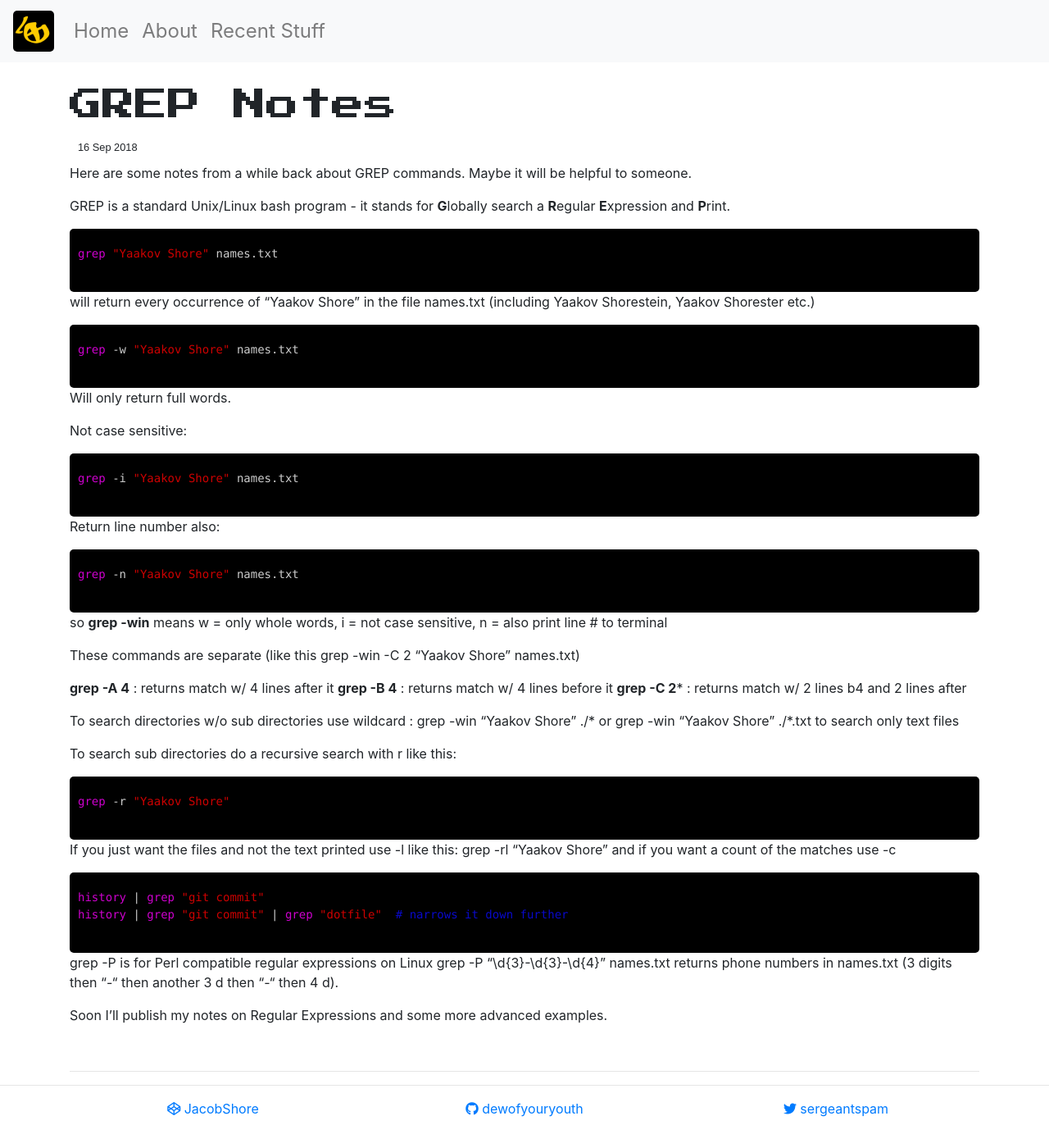
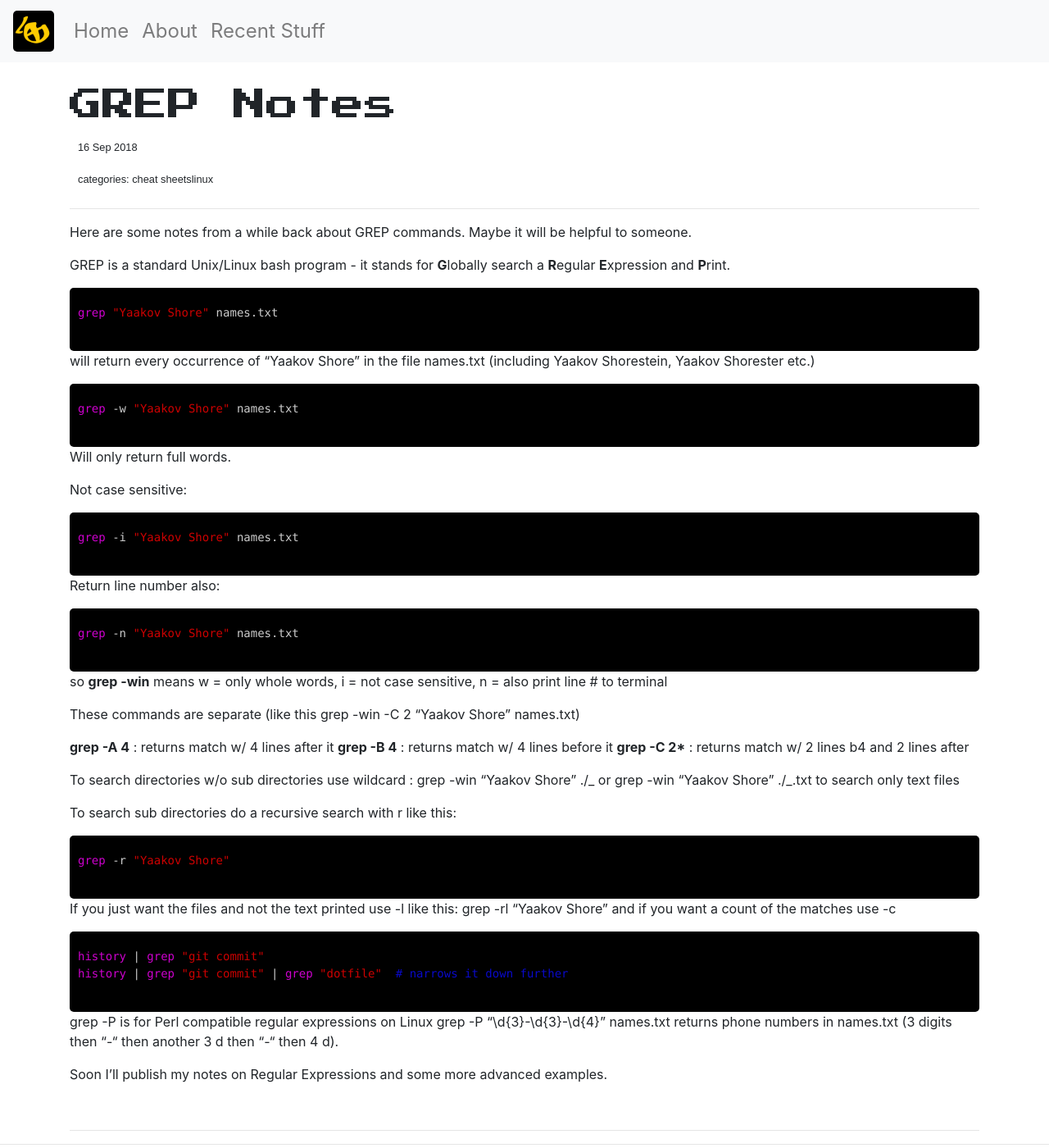
Before and after one commit to DewofyourYouth/DewofyourYouth.github.io, a Jekyll site: the page built from _posts/2018-09-16-grep-notes.md, in a window 1280 px wide and 1400 px high. Shown: the whole window at 82% size. Built offline with Jekyll 4.4.1, drawn with Linux system fonts in a browser that asks for light colours; nearby versions of some CDN libraries; some web fonts are replaced; comment, search, counter and statistics services are not loaded.

Commit message:
add categories

````diff
--- a/_posts/2018-09-16-grep-notes.md
+++ b/_posts/2018-09-16-grep-notes.md
@@ -1,8 +1,11 @@
 ---
 layout: post
-title: "GREP Notes"
+title: 'GREP Notes'
 date: 2018-09-16
 comments: true
+categories:
+  - cheat sheets
+  - linux
 ---
 
 Here are some notes from a while back about GREP commands. Maybe it will be helpful to someone.
@@ -33,16 +36,15 @@ Return line number also:
 grep -n "Yaakov Shore" names.txt
 ```
 
-so  **grep -win** means w = only whole words, i = not case sensitive, n = also print line # to terminal
+so **grep -win** means w = only whole words, i = not case sensitive, n = also print line # to terminal
 
 These commands are separate (like this grep -win -C 2 "Yaakov Shore" names.txt)
 
 **grep -A 4** : returns match w/ 4 lines after it
 **grep -B 4** : returns match w/ 4 lines before it
-**grep -C 2*** : returns match w/ 2 lines b4 and 2 lines after
+**grep -C 2\*** : returns match w/ 2 lines b4 and 2 lines after
 
-
-To search directories w/o sub directories use wildcard :  grep -win "Yaakov Shore" ./*  or  grep -win "Yaakov Shore" ./*.txt  to search only text files
+To search directories w/o sub directories use wildcard : grep -win "Yaakov Shore" ./_ or grep -win "Yaakov Shore" ./_.txt to search only text files
 
 To search sub directories do a recursive search with r like this:
 
@@ -50,14 +52,13 @@ To search sub directories do a recursive search with r like this:
 grep -r "Yaakov Shore"
 ```
 
-If you just want the files and not the text printed use -l like this:  grep -rl "Yaakov Shore" and if you want a count of the matches use -c
+If you just want the files and not the text printed use -l like this: grep -rl "Yaakov Shore" and if you want a count of the matches use -c
 
 ```bash
 history | grep "git commit"
 history | grep "git commit" | grep "dotfile"  # narrows it down further
 ```
 
-
 grep -P is for Perl compatible regular expressions on Linux
 grep -P "\d{3}-\d{3}-\d{4}" names.txt returns phone numbers in names.txt (3 digits then "-" then another 3 d then "-" then 4 d).
 
````
Also changed, not shown: _posts/2018-07-17-three-things-i-like-this-week.md (+3 -1 lines), _posts/2018-07-25-some-things-i-like-july-25.md (+4 -3 lines), _posts/2018-09-17-regex-notes.md (+16 -15 lines), _posts/2019-07-14-python-tips-tricks-and-reminders.md (+18 -15 lines), _posts/2019-11-17-some-thoughts.md (+2 -0 lines).
